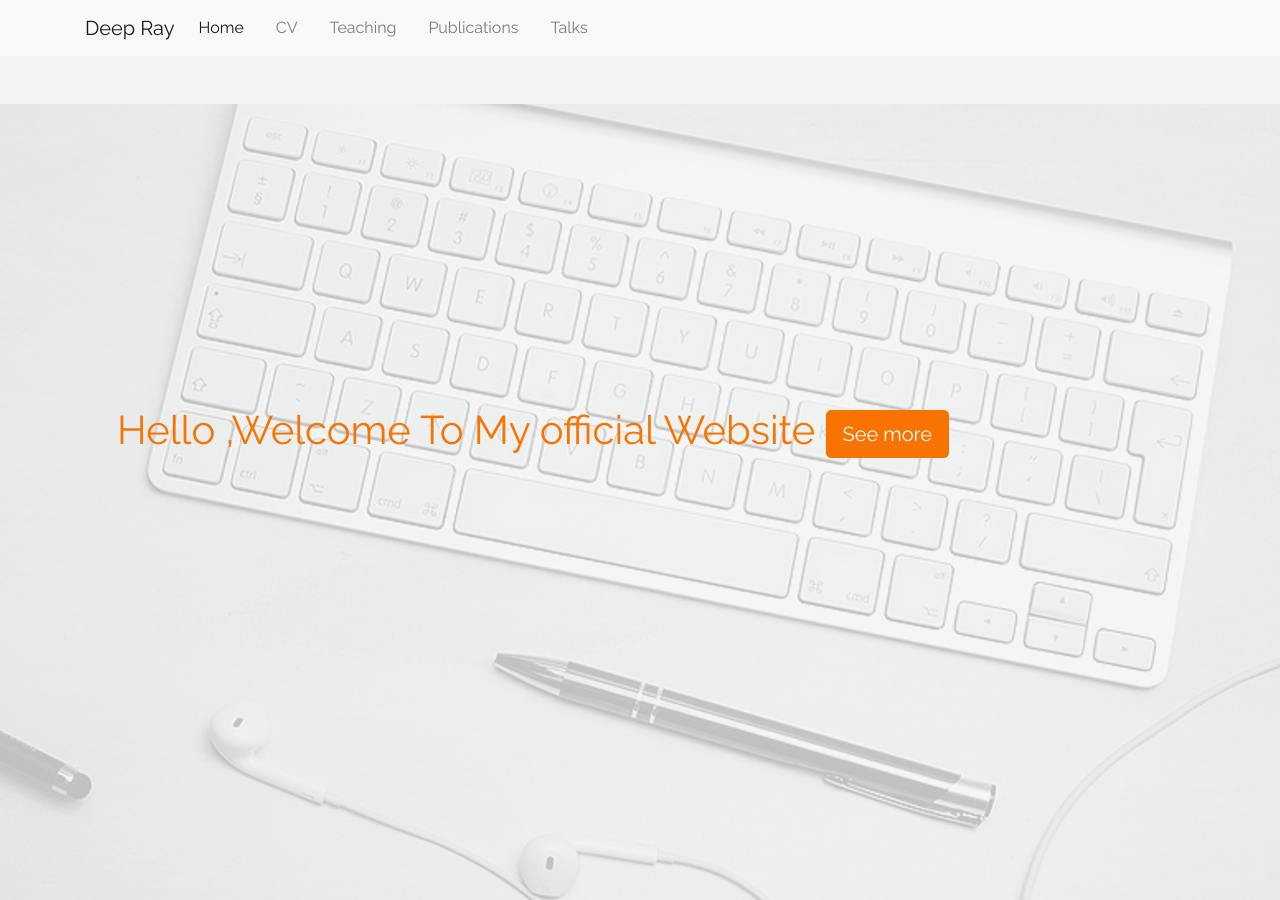
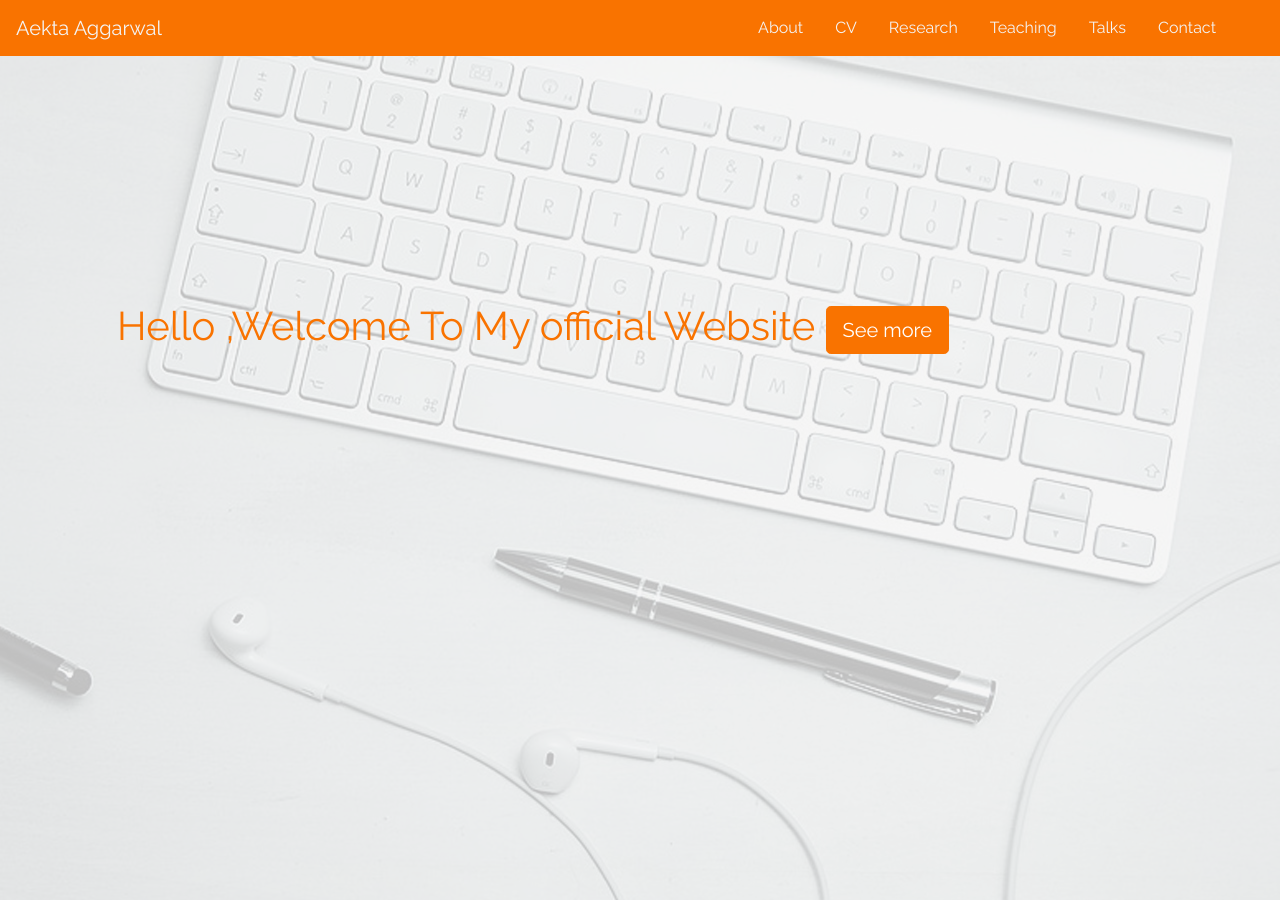
Before and after one commit to aektaaggarwal/aektaaggarwal.github.io, a Jekyll site: the page index.html, which Jekyll copies as it is, in a window 1280 px wide and 900 px high. Built offline with Jekyll 4.4.1, drawn with Linux system fonts in a browser that asks for light colours.

Commit message:
Update index.html

```diff
--- a/index.html
+++ b/index.html
@@ -9,46 +9,9 @@
 
 </head>
 <body>
-	<nav class="navbar navbar-expand-lg navbar-light bg-light justify-content-between">
-	<div class="container">
-			<a class="navbar-brand" href="#" mb-0 h1>Deep Ray</a>
-			<button class="navbar-toggler" type="button" data-toggle="collapse" data-target="#navbarSupportedContent" aria-controls="navbarSupportedContent" aria-expanded="false" aria-label="Toggle navigation">
-				 <span class="navbar-toggler-icon"></span>
-			</button>
-
-<div class="collapse navbar-collapse" id="navbarSupportedContent">
-<ul class="navbar-nav mr-auto ">
-		 <li class="nav-item active">
-					<a class="nav-link" href="#">Home <span class="sr-only">(current)</span></a>
-			 </li>
-			 <li class="nav-item">
-					<a class="nav-link" href="cv.html">CV</a>
-			 </li>
-			 <li class="nav-item">
-					<a class="nav-link" href="teaching.html">Teaching</a>
-			 </li>
-			 <li class="nav-item">
-					<a class="nav-link" href="publications.html">Publications</a>
-			 </li>
-			 <li class="nav-item">
-					<a class="nav-link" href="talks.html">Talks</a>
-			 </li>
-
-
-		 <!--
-<li class="nav-item">
-						<a class="nav-link" href="contact.html">Contact</a>
-			 </li>
--->
-	</div>
-	</div>
-	</nav>
-
-	<br>
-	<br>
   <!-- navbar -->
 
-  <!-- <nav class="navbar navbar-expand-lg fixed-top ">
+  <nav class="navbar navbar-expand-lg fixed-top ">
 	  <a class="navbar-brand" href="#">Aekta Aggarwal</a>
 	  <button class="navbar-toggler" type="button" data-toggle="collapse" data-target="#navbarSupportedContent" aria-controls="navbarSupportedContent" aria-expanded="false" aria-label="Toggle navigation">
 	    <span class="navbar-toggler-icon"></span>
@@ -78,7 +41,7 @@
 	    </ul>
 
 	  </div>
-</nav> -->
+</nav>
 <!-- header -->
 <header class="header ">
   <div class="overlay"></div>
@@ -159,6 +122,7 @@
 			<div class="col-lg-4 col-md-4 col-sm-12">
 				<img src="images/Research/port1.png" class="img-fluid">
 			</div>
+
 		</div>
 	</div>
 </div>
```
